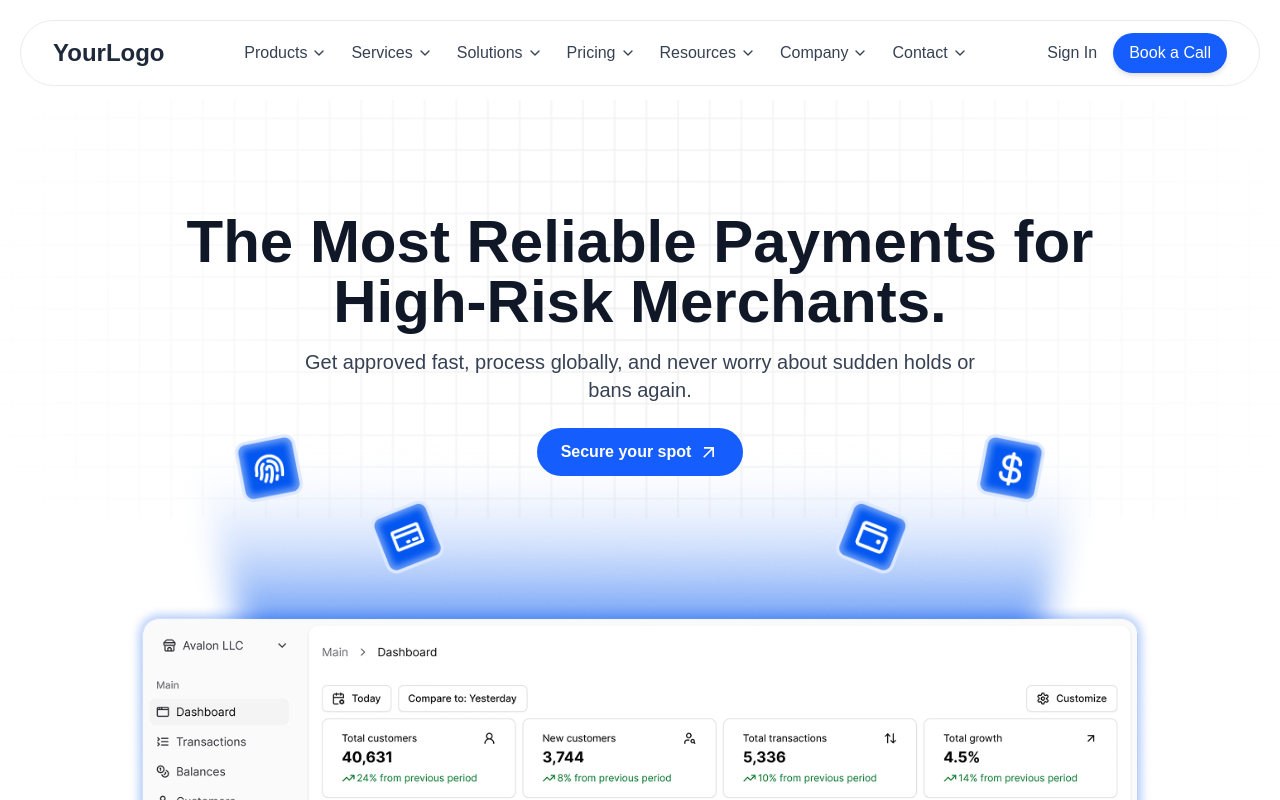
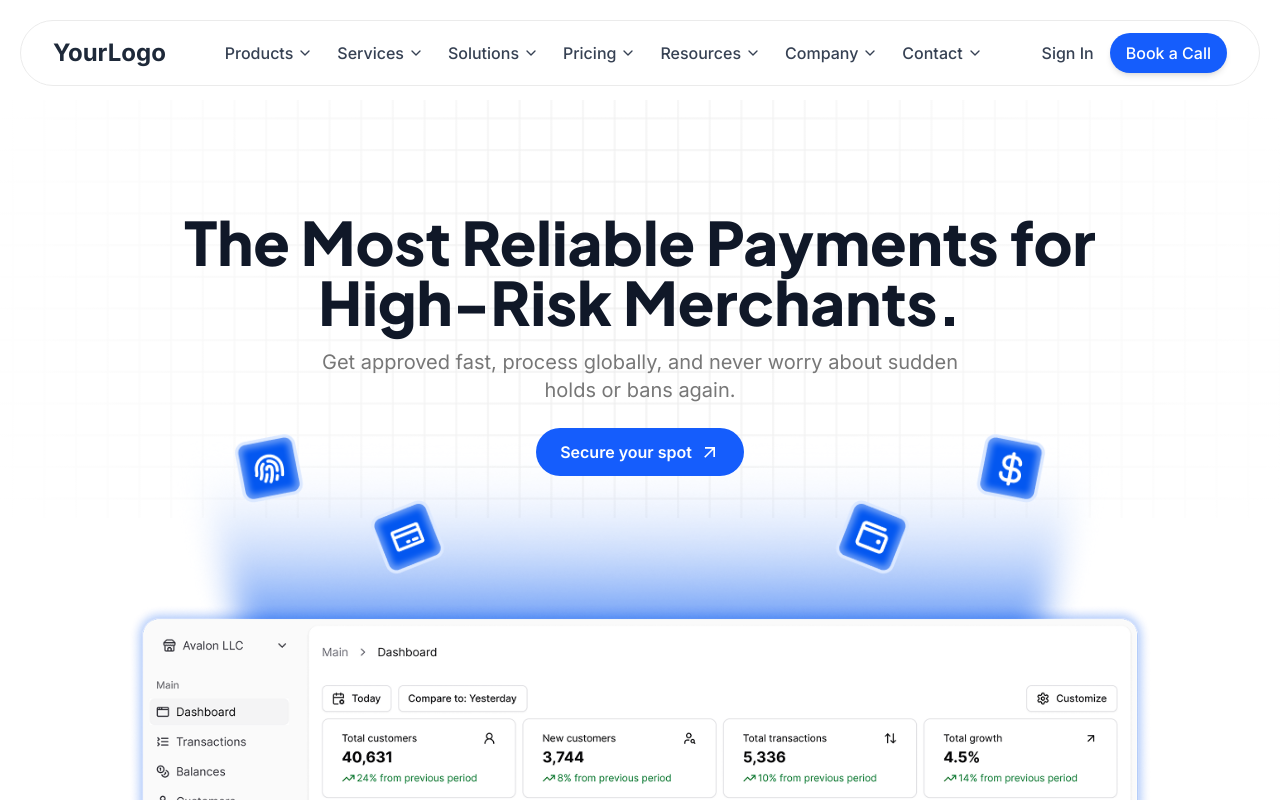
Before and after one commit to hammasmunir/ecom-mpayout, a Next.js app: page / in a window 1280 px wide. Shown: the top 800 px of the page. Built offline with nearby package versions, Linux system fonts and the light colour scheme.

Commit message:
css and layout update

```diff
--- a/app/globals.css
+++ b/app/globals.css
@@ -1,4 +1,4 @@
-@import "tailwindcss";
+@import 'tailwindcss';
 
 @theme {
   /* Your custom colors */
@@ -7,7 +7,7 @@
   --color-primary-200: #9bc2ff;
   --color-primary-300: #69a3ff;
   --color-primary-400: #3785ff;
-  --color-primary-500: #0357F0;
+  --color-primary-500: #0357f0;
   --color-primary-600: #0246c0;
   --color-primary-700: #023490;
   --color-primary-800: #012360;
@@ -27,8 +27,8 @@
   /* Your existing variables */
   --color-background: #ffffff;
   --color-foreground: #171717;
-  --font-sans: var(--font-geist-sans);
-  --font-mono: var(--font-geist-mono);
+  --font-sans: var(--font-inter);
+  --font-mono: var(--font-inter);
 }
 
 @media (prefers-color-scheme: dark) {
@@ -41,13 +41,30 @@
 body {
   background: var(--background);
   color: var(--foreground);
-  font-family: Arial, Helvetica, sans-serif;
+  font-family: var(--font-inter), sans-serif;
 }
 
-.dash-border{
+/* Headings use Plus Jakarta Sans */
+h1,
+h2,
+h3,
+h4,
+h5,
+h6 {
+  font-family: var(--font-plus-jakarta-sans), sans-serif;
+}
+
+/* Paragraphs, spans, and buttons use Inter */
+p,
+spans {
+  font-family: var(--font-inter), sans-serif;
+  color: #777777;
+}
+
+.dash-border {
   border-style: dashed !important;
   border-width: 3px !important;
-  border-color: #E0E0E0;
+  border-color: #e0e0e0;
   border-top: none !important;
   border-left: none !important;
   border-right: none !important;
--- a/app/layout.js
+++ b/app/layout.js
@@ -1,15 +1,15 @@
-import { Geist, Geist_Mono } from 'next/font/google';
+import { Inter, Plus_Jakarta_Sans } from 'next/font/google';
 import './globals.css';
 import 'slick-carousel/slick/slick.css';
 import 'slick-carousel/slick/slick-theme.css';
 
-const geistSans = Geist({
-  variable: '--font-geist-sans',
+const inter = Inter({
+  variable: '--font-inter',
   subsets: ['latin'],
 });
 
-const geistMono = Geist_Mono({
-  variable: '--font-geist-mono',
+const plusJakartaSans = Plus_Jakarta_Sans({
+  variable: '--font-plus-jakarta-sans',
   subsets: ['latin'],
 });
 
@@ -21,7 +21,9 @@ export const metadata = {
 export default function RootLayout({ children }) {
   return (
     <html lang="en">
-      <body className={`${geistSans.variable} ${geistMono.variable} antialiased`}>{children}</body>
+      <body className={`${inter.variable} ${plusJakartaSans.variable} antialiased`}>
+        {children}
+      </body>
     </html>
   );
 }
```
